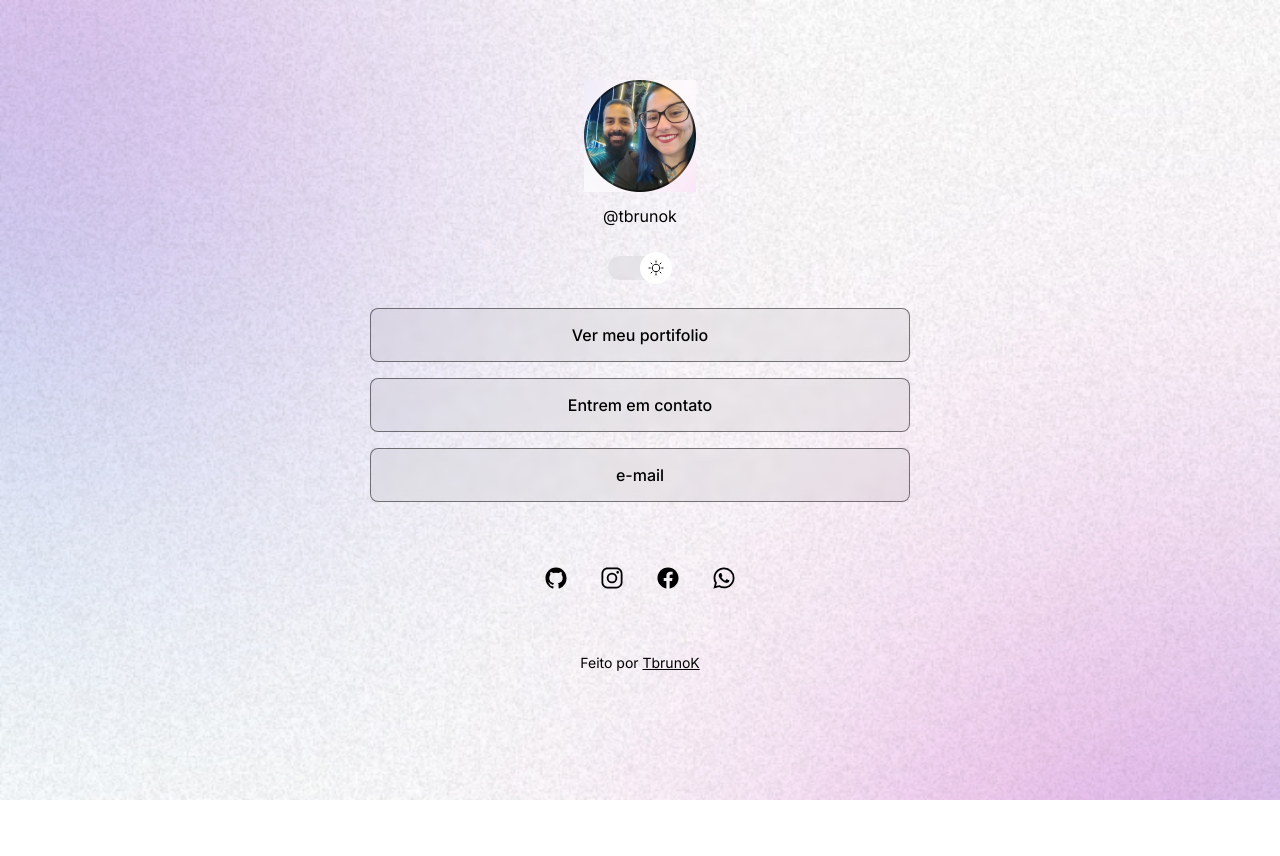
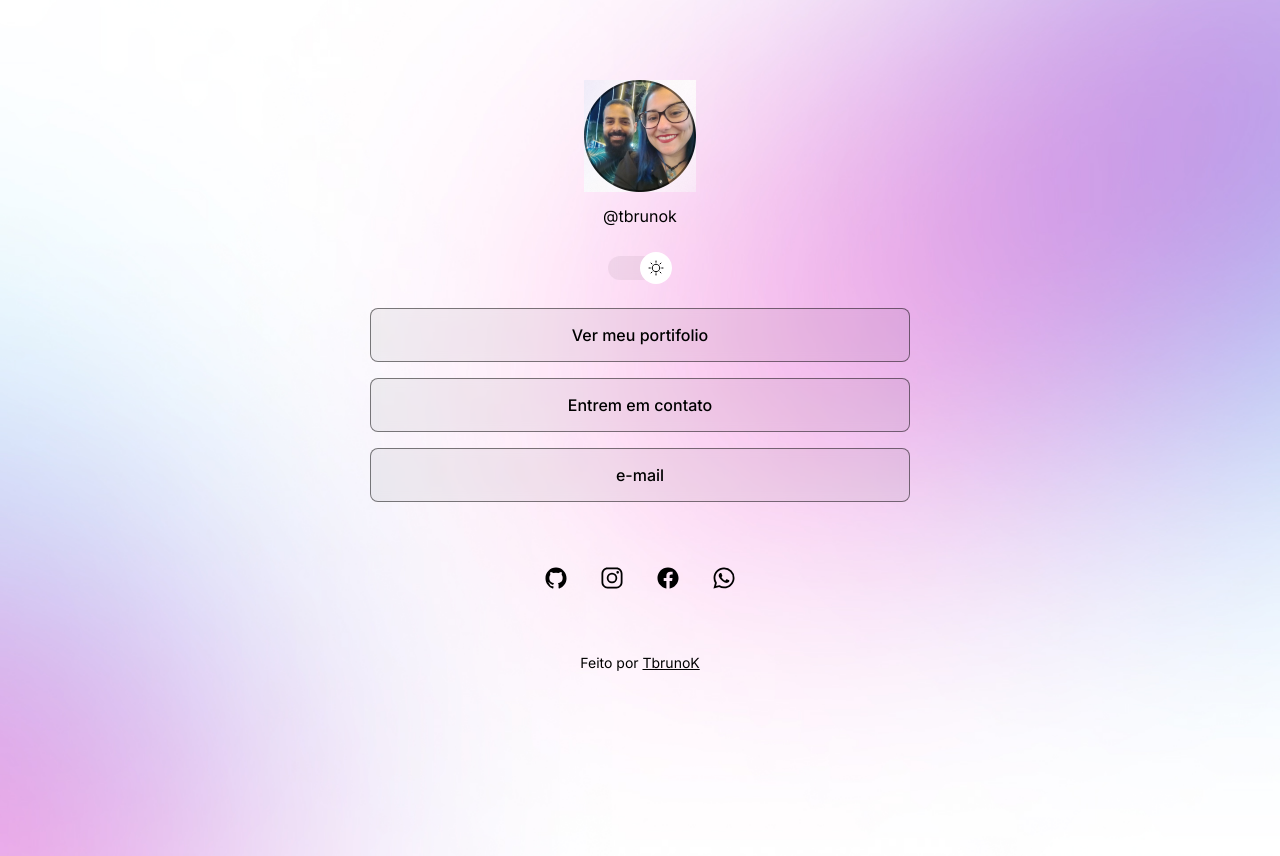
Before and after one commit to TbrunoK/devlinks-project, a plain HTML site: page index.html in a window 1280 px wide. Both pictures are taken after a click on the element 640 px from the left and 267 px from the top of the page. Before the commit the page ends 800 px from the top, so only its background shows below. Drawn offline with nearby package versions, Linux system fonts and the light colour scheme.

Commit message:
change background base on media

```diff
--- a/style.css
+++ b/style.css
@@ -13,8 +13,6 @@
   --surface-color-hover: rgb(255, 255, 255, 0.2);
   --highlight-color: rgba(255, 255, 255, 0.2);
   --switch-bg-url: url(./assets/moon-stars.svg);
-
-  /* --surface-color: rgba(255, 255, 255, 0.5); */
 }
 
 .light {
@@ -25,13 +23,11 @@
   --surface-color-hover: rgb(0, 0, 0, 0.1);
   --highlight-color: rgba(0, 0, 0, 0.1);
   --switch-bg-url: url(./assets/sun.svg);
-
-  /* --surface-color: rgba(0, 0, 0, 0.05); */
 }
 
 body {
-  /* background: color image repeat position/size */
   background: var(--bg-url) no-repeat top center/cover;
+  height: 100vh;
 }
 
 body * {
@@ -68,7 +64,6 @@ body * {
   width: 64px;
 
   margin: 4px auto;
-
 }
 
 /* switch */
@@ -87,8 +82,8 @@ body * {
 }
 
 .light #switch button {
- right: 0;
- left: initial;
+  right: 0;
+  left: initial;
 }
 
 #switch span {
@@ -169,3 +164,14 @@ footer {
   text-align: center;
   font-size: 14px;
 }
+
+/*  nedua queries */
+@media (min-width: 700px) {
+  :root {
+    --bg-url: url(./assets/bg-desktop.jpg);
+  }
+
+  .light {
+    --bg-url: url(./assets/bg-desktop-light.jpg);
+  }
+}
```
